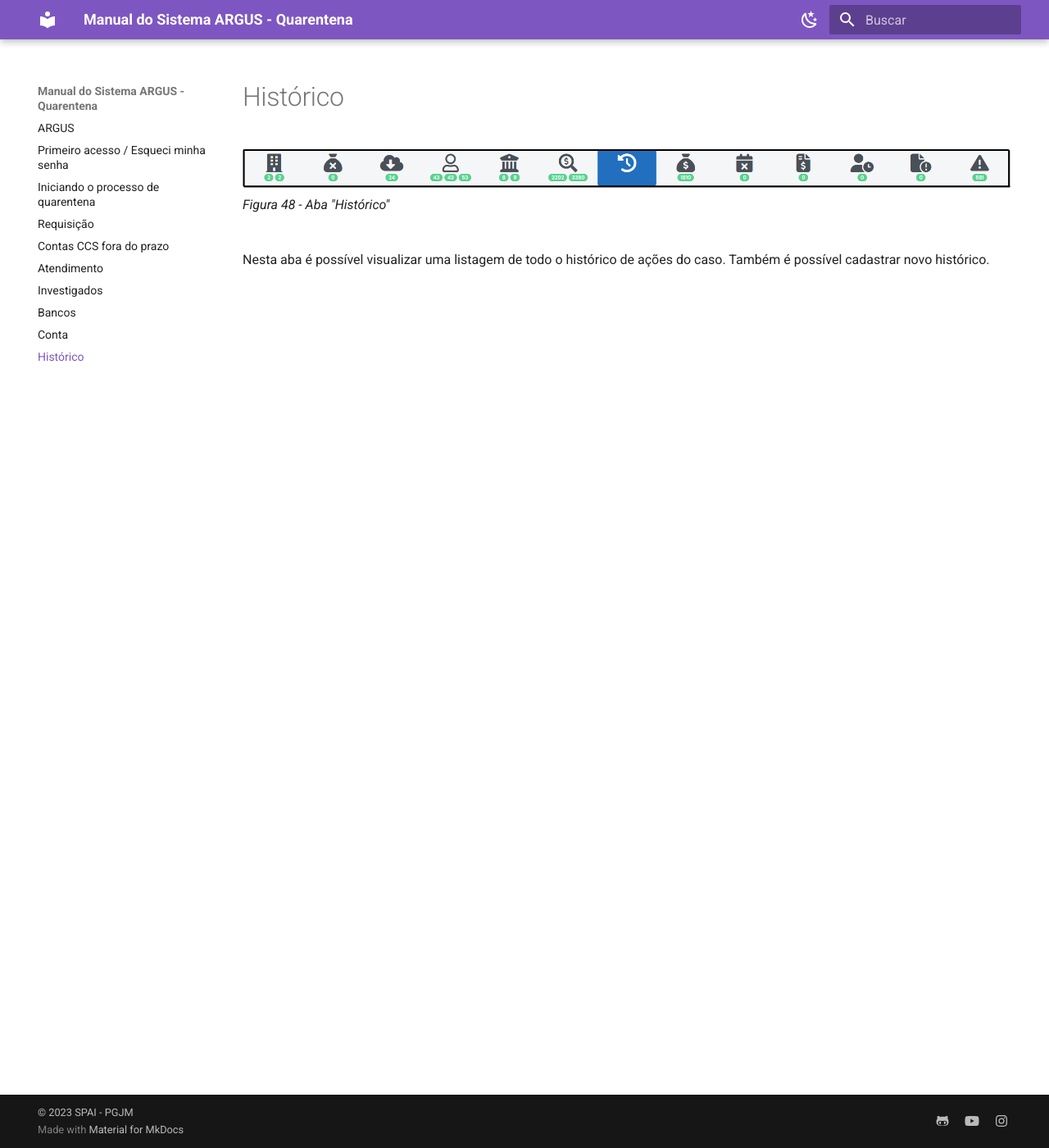
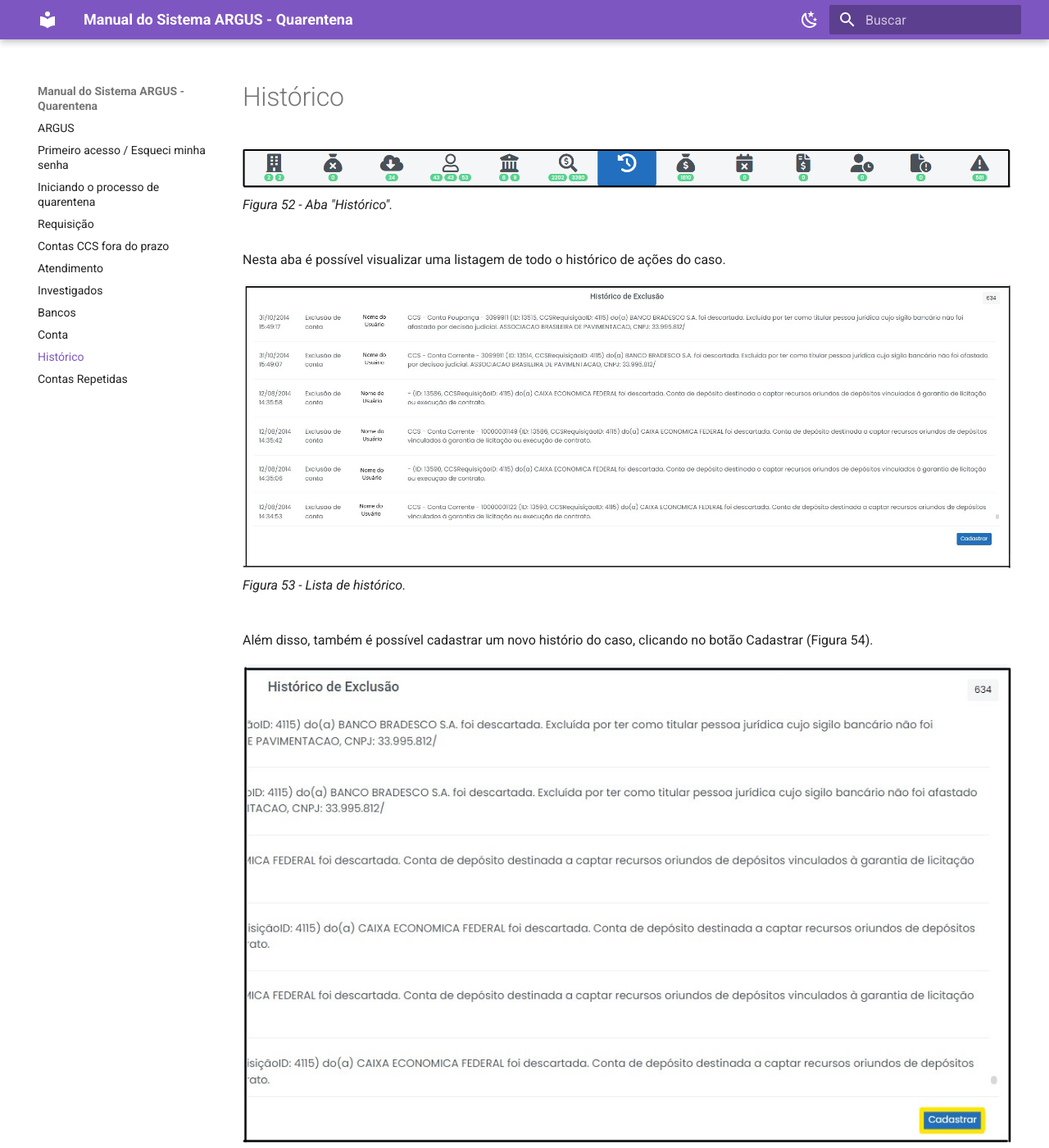
Before and after one commit to PGJM-SPAI/Manual_ARGUS_Quarentena, an MkDocs documentation site: the page built from docs/Página9.md, in a window 1280 px wide and 1400 px high. Shown: the whole window at 82% size. Built offline with MkDocs 1.6.1 and Material for MkDocs 9.7.7, drawn with Linux system fonts in a browser that asks for light colours; some of the changed text lies outside the part shown.

Commit message:
Contas Repetidas

```diff
--- a/docs/Página9.md
+++ b/docs/Página9.md
@@ -1,6 +1,19 @@
 # Histórico
 
-![Aba "Bancos"](img/AbaHistórico.png)<br>
-*Figura 48 - Aba "Histórico"* <br><br>
+![Aba "Histórico"](img/AbaHistórico.png)<br>
+*Figura 52 - Aba "Histórico".* <br><br>
 
-<p style="text-align: justify;">Nesta aba é possível visualizar uma listagem de todo o histórico de ações do caso. Também é possível cadastrar novo histórico. </p>
+<p style="text-align: justify;">Nesta aba é possível visualizar uma listagem de todo o histórico de ações do caso.</p>
+
+![Lista de histórico](img/Histórico.jpg)<br>
+*Figura 53 - Lista de histórico.* <br><br>
+
+<p style="text-align: justify;">Além disso, também é possível cadastrar um novo histório do caso, clicando no botão Cadastrar (Figura 54).  </p>
+
+![Botão de cadastrar histórico](img/HistóricoCadastrar.jpg)<br>
+*Figura 54 - Botão de cadastrar histórico.* <br><br>
+
+<p style="text-align: justify;">Logo após, uma janela será aberta solicitando ao usuário que informe o tipo de histórico a ser cadastrado e a descrição de tal histórico (Figura 55). Por fim, basta confirmar a operação clicando em "Cadastrar". </p>
+
+![Cadastrando histórico](img/CadastrandoHistórico.png)<br>
+*Figura 55 - Cadastrando histórico.* <br><br>
```
Also changed, not shown: docs/PáginaContas.md (added, +9 -0 lines), docs/img/AbaContasRepetidas.png (added), docs/img/CadastrandoHistórico.png (added), docs/img/ContasRepetidas.png (added), docs/img/Histórico.jpg (added), docs/img/HistóricoCadastrar.jpg (added).
